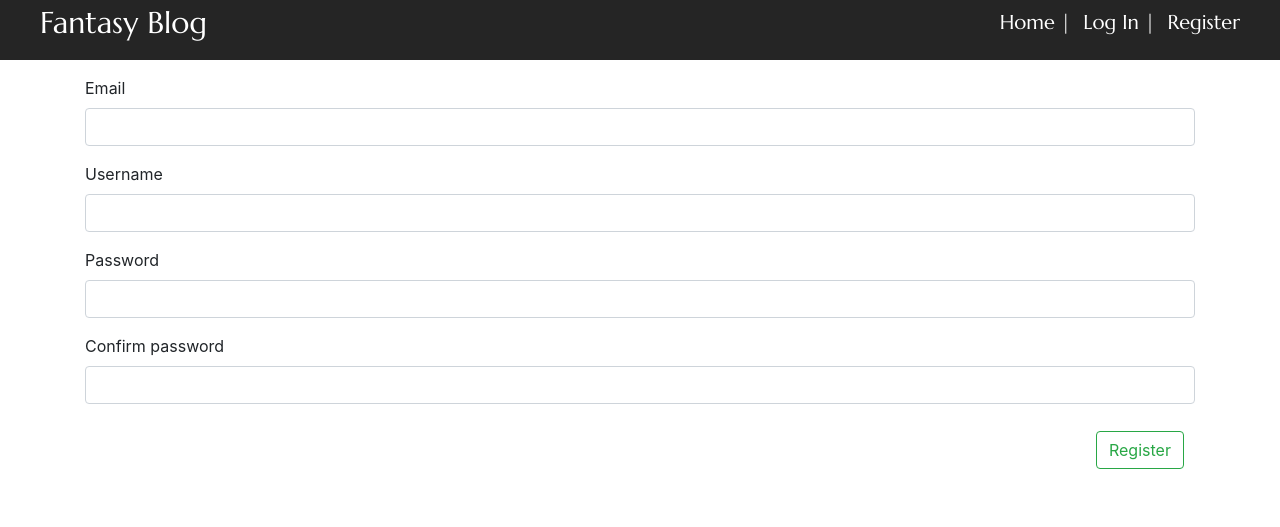
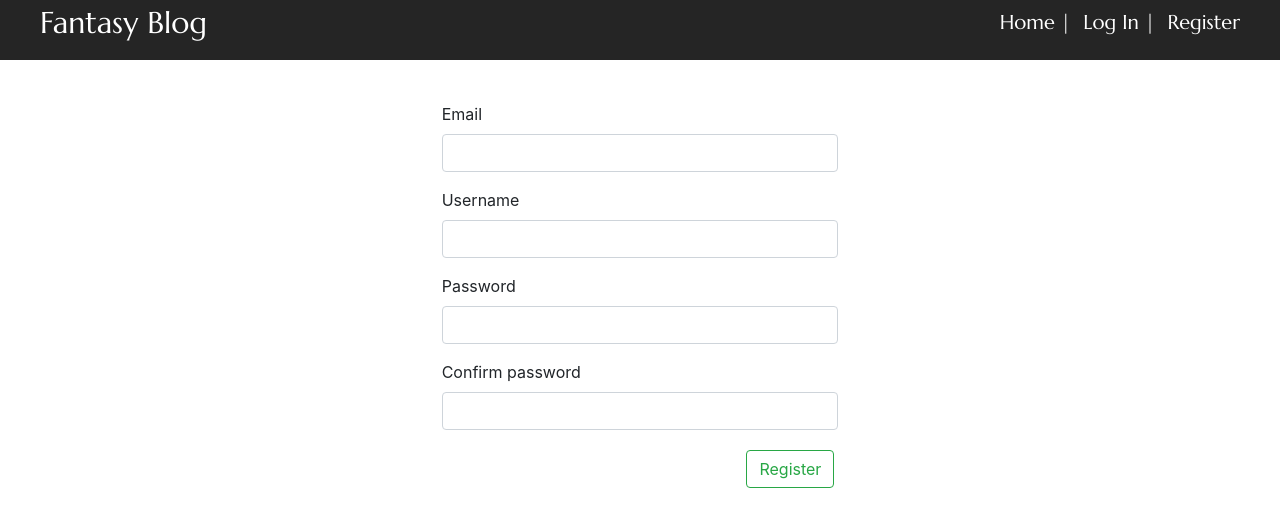
Before and after one commit to n-czekalska/fantasyBlog, a Flask app: page /register in a window 1280 px wide. Shown: the top 527 px of the page. Run offline with Flask 2, Linux system fonts and the light colour scheme; some libraries are stand-ins or nearby versions.

Commit message:
login/register resize

```diff
--- a/fantasyBlog/templates/login.html
+++ b/fantasyBlog/templates/login.html
@@ -1,7 +1,7 @@
 {% extends "base.html" %}
 
 {% block content %}
-<div class="post-container">
+<div class="post-container col-s-12 col-md-4">
     <form method="POST">
         {{form.hidden_tag()}}
         <div class="form-group">
--- a/fantasyBlog/templates/register.html
+++ b/fantasyBlog/templates/register.html
@@ -1,7 +1,7 @@
 {% extends "base.html" %}
 
 {% block content %}
-<div class="container">
+<div class="post-container col-s-12 col-md-4">
     <form method="POST">
         <div class="row form-group">
             {{form.hidden_tag()}}
```
